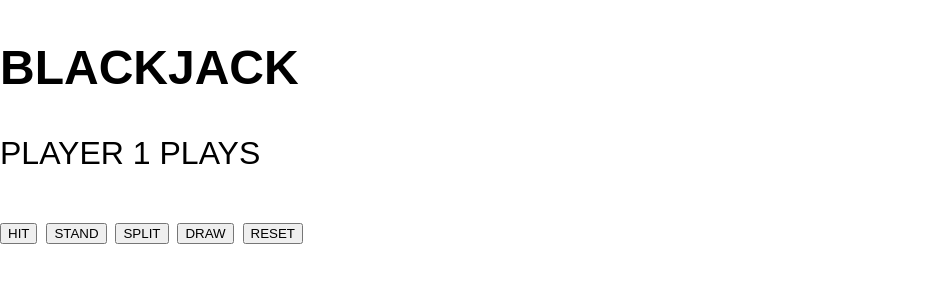
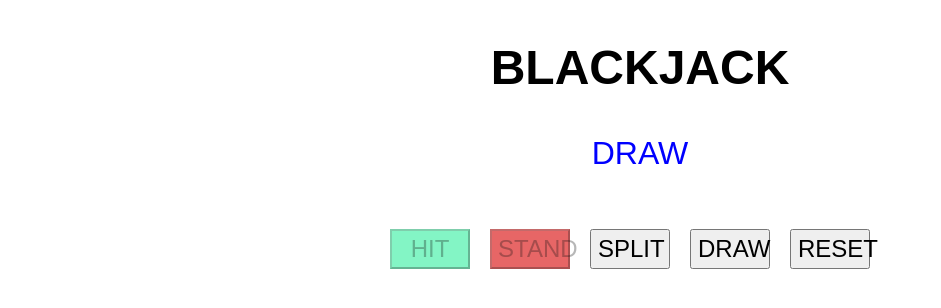
Before and after one commit to Crucizer/blackJack-JS, a plain HTML site: page index.html in a window 1280 px wide. Both pictures are taken after a click on the button "DRAW". Shown: the whole page, without its empty margins (0-941 px from the left). Drawn offline with Linux system fonts and the light colour scheme; a web font is replaced by a local one.

Commit message:
added basic styling

```diff
--- a/app.js
+++ b/app.js
@@ -1,5 +1,13 @@
 let cards = [];
 let used = [];
+
+let count = 0;
+let player1 = [];
+let player2 = [];
+
+let cur_player = player1;
+
+// Making cards
 
 for(let j=0;j<4;j++){
 for(let i=1;i<14;i++){
@@ -12,33 +20,31 @@ for(let i=1;i<14;i++){
 }
 }
 
-
 // QUERY SELECTORS
 
 const hitbtn = document.querySelector(".hitbtn");
 const stdbtn = document.querySelector(".stdbtn");
+const drawBtn = document.querySelector(".drawBtn")
+// const resetBtn = document.querySelector(".resetBtn");
+
 
 const cards1 = document.querySelector(".player1");
 const cards2 = document.querySelector(".player2");
 const curr = document.querySelector(".curplayer");
 
+const imgs = document.querySelector(".images");
 const imgs1 = document.querySelector(".oneimgs");
 const imgs2 = document.querySelector(".twoimgs");
 
-let count = 0;
 
 
-
-let player1 = [];
-let player2 = [];
-
-let flag = 0;
-let cur_player = player1;
-let canHit = 1;
-
+// Event listeners
 hitbtn.addEventListener("click", hit);
 stdbtn.addEventListener("click", stand);
+drawBtn.addEventListener("click", draw);
+resetBtn.addEventListener("click", reset);
 
+// to find sum of array
 function summ(player){
     let sum = 0;
     for(let i=0;i<player.length;i++){
@@ -66,7 +72,6 @@ function randInterval(min, max) { // min and max included
 
 // returns a random card
 function rand(){
-
     return randInterval(0,51);
 }
 
@@ -99,6 +104,10 @@ function hit() {
             index = rand();
         }
         else{
+            // To play audio
+            // var audio = new Audio('effects/cardDraw.wav');
+            // audio.play();
+
             // Updating the changes on screen
 
             cur_player.push(cards[index]);
@@ -145,7 +154,7 @@ function hit() {
 }
 
 
-
+// standBtn
 function stand() {
     hitbtn.removeAttribute('disabled');
     curr.innerHTML = "PLAYER 2 PLAYS";
@@ -154,6 +163,7 @@ function stand() {
     // turn will move to the next player
 }
 
+// resetBtn
 function reset (){
     curr.innerHTML = "PLAYER 1 PLAYS";
     curr.style.color = "black";
@@ -165,5 +175,19 @@ function reset (){
     // enable buttons
     hitbtn.setAttribute("enabled");
     stdbtn.setAttribute("enabled");
-    var images = document.getElementsByTagName("img");
+    // remove all the images from the screen
+    var images = document.getElementsByTagName('img');
+
 }
+
+// drawBtn
+function draw() {
+    if(summ(player1) == summ(player2)){
+        curr.innerHTML = "DRAW";
+        curr.style.color = "blue";
+
+        // disable all buttons
+        hitbtn.setAttribute("disabled");
+        stdbtn.setAttribute("disabled");
+    }
+}
--- a/index.html
+++ b/index.html
@@ -13,20 +13,29 @@
         />
     </head>
     <body>
+        <div class="container">
+
             <h2>BLACKJACK</h2>
 
             <div class="curplayer">PLAYER 1 PLAYS</div>
             <div class="player1"></div>
+            <div class="images">
                 <div class="oneimgs"></div>
                 <br>
+                <div class="twoimgs"></div>
+            </div>
             <div class="player2"></div>
-        <div class="twoimgs"></div>
 
-        <button class="hitbtn">HIT</button>
-        <button class="stdbtn">STAND</button>
-        <button class="splitbtn">SPLIT</button>
-        <button class="drawbtn">DRAW</button>
-        <button class="resetBtn">RESET</button>
+            <div class="buttons">
+                <button class="hitbtn btn">HIT</button>
+                <button class="stdbtn btn">STAND</button>
+                <button class="splitbtn btn">SPLIT</button>
+                <button class="drawBtn btn">DRAW</button>
+                <button class="resetBtn btn">RESET</button>
+            </div>
+
+        </div>
+
 
         <script src="app.js"></script>
     </body>
--- a/styles.css
+++ b/styles.css
@@ -6,7 +6,40 @@ body {
     font-weight: 400;
 }
 
-img {
-    width: 200px;
-    height: 300px;
+.container {
+    display: flex;
+    align-items: center;
+    flex-direction: column;
 }
+
+.image {
+    width: 150px;
+    height: 200px;
+    /* display: grid;
+    grid-template-rows: repeat(12, 1fr);
+    position: relative; */
+}
+
+.buttons {
+    display: flex;
+    justify-content: space-between;
+    margin-top: 20px;
+}
+
+.btn {
+    width: 80px;
+    height: 40px;
+    margin-right: 20px;
+    font-family: inherit;
+    font-size: x-large;
+}
+.hitbtn {
+    background-color: rgb(131, 245, 197)
+}
+.stdbtn {
+    background-color: rgb(231, 102, 102);
+}
+
+.player1, .player2 {
+    color: rgb(71, 69, 69);
+}
```
Also changed, not shown: 2 other files. Lines whose indentation alone changed are shown as unchanged.
